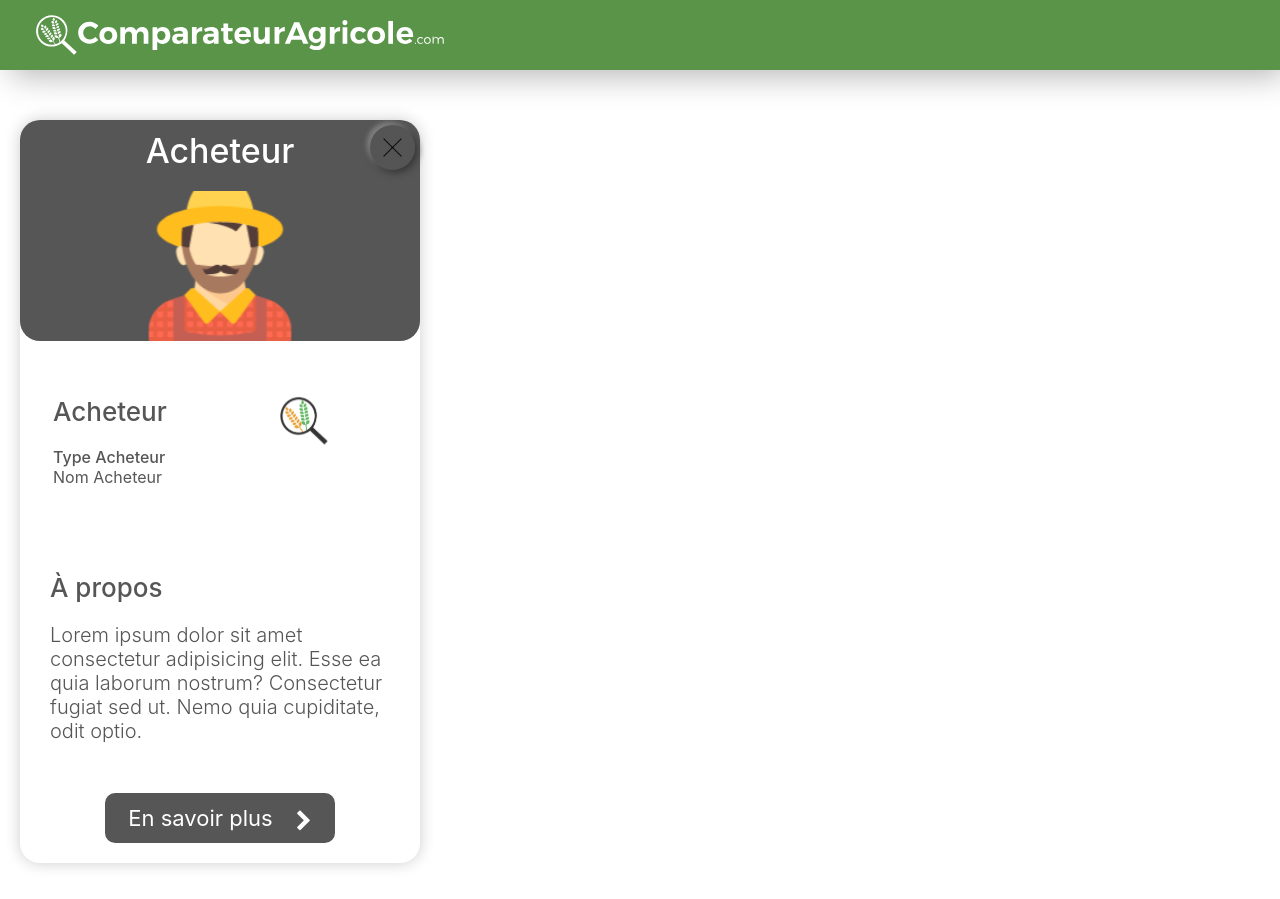
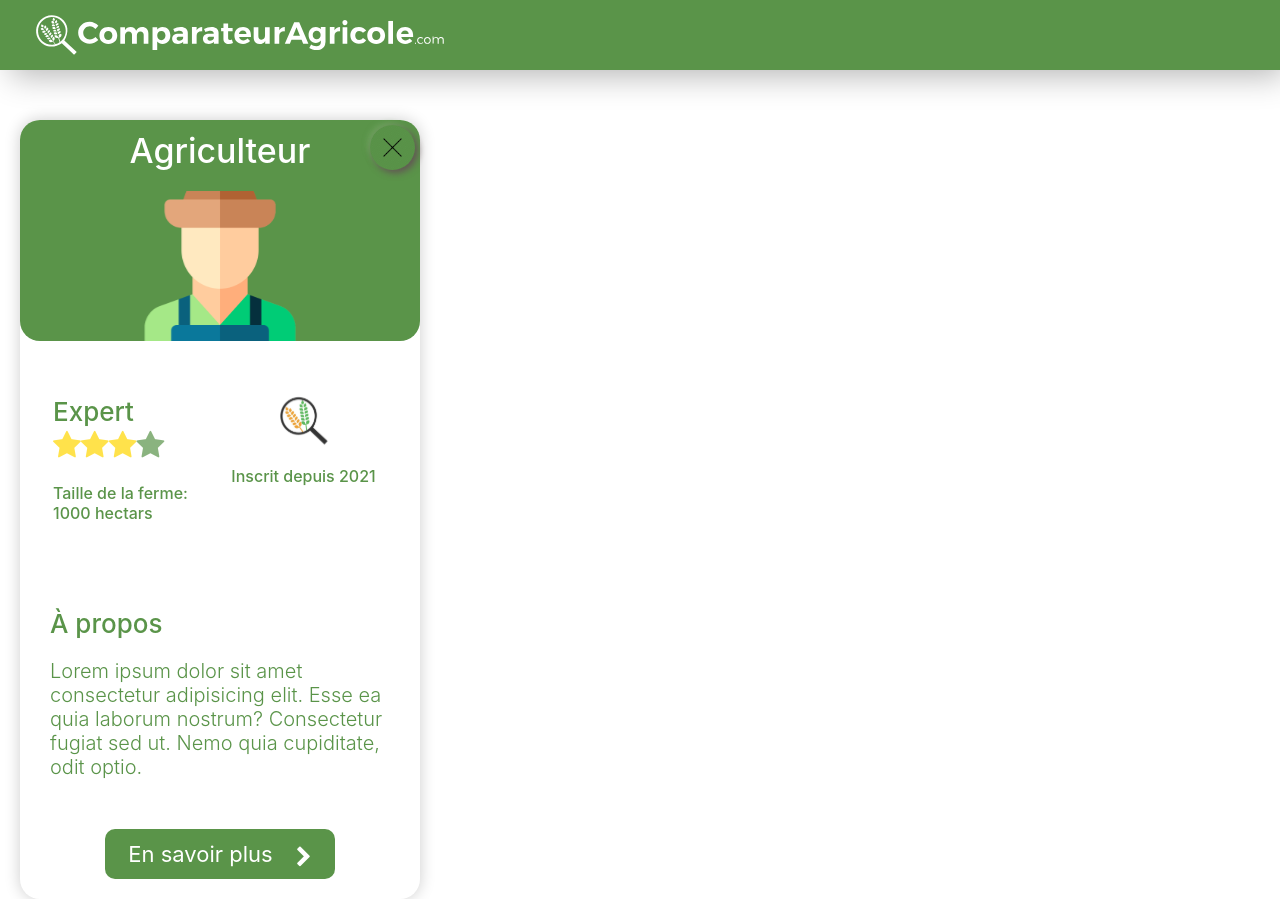
Before and after one commit to FlorentLem/front-hackathon-agricole, a React (Create React App) app: page / in a window 1280 px wide. Before the commit the page ends 863 px from the top, so only its background shows below. Built offline with nearby package versions, Linux system fonts and the light colour scheme.

Commit message:
finished selectedmarker

```diff
--- a/src/App.js
+++ b/src/App.js
@@ -4,13 +4,27 @@ import Header from "./components/elements/Header/Header";
 import SelectedMarker from "./components/elements/SelectedMarker/SelectedMarker";
 
 const App = () => {
+  const marker = [
+    {
+      Name: "oui",
+      role: false,
+      type: "marchand"
+    },
+    {
+      farmsize: 1000,
+      rate: "Expert",
+      role: true,
+      date: "2021"
+    }
+  ];
+
   return (
     <>
       <Header />
       <Router>
         <Switch>
           <Route exact path="/">
-            <SelectedMarker role={false} />
+            <SelectedMarker marker={marker[1]} />
           </Route>
         </Switch>
       </Router>
--- a/src/components/elements/SelectedMarker/SelectedMarker.jsx
+++ b/src/components/elements/SelectedMarker/SelectedMarker.jsx
@@ -1,115 +1,10 @@
 import React from "react";
-import agri from "./assets/agriculteur.svg";
-import ach from "./assets/acheteur.svg";
-import cross from "./assets/cross.png";
-import logo from "./assets/logo.svg";
+import SelectedMarkerAgri from "./SelectedMarkerAgri";
+import SelectedMarkerAch from "./SelectedMarkerAch";
 import "./SelectedMarker.scss";
 
-const SelectedMarker = ({ role }) => {
-  return (
-    <div className="selectedMarker__container">
-      <div
-        className="selectedMarker__head"
-        style={{
-          backgroundColor: role ? "#5a9449" : "#565656",
-        }}
-      >
-        <div
-          className="selectedMarker__closeMenu"
-          style={{
-            backgroundImage: `url(${cross})`,
-            boxShadow: role
-              ? "3px 3px 7px #635555, -3px -3px 5px #7dad6e85"
-              : "3px 3px 7px #383838, -3px -3px 5px #b1b1b185",
-          }}
-        />
-        <h2>{role ? "Agriculteur" : "Acheteur"}</h2>
-        <div
-          className="selectedMarker__img"
-          style={{
-            backgroundImage: role ? `url(${agri})` : `url(${ach})`,
-          }}
-        />
-      </div>
-      <div className="selectedMarker__main">
-        <div
-          className="selectedMarker__mainFirst"
-          style={{
-            color: role ? "#5a9449" : "#565656",
-          }}
-        >
-          <div className="selectedMarker__rate">
-            {role ? (
-              <>
-                <h3>Expert</h3>
-                <div className="selectedMarker__stars">
-                  <span className="fa fa-star checked"></span>
-                  <span className="fa fa-star checked"></span>
-                  <span className="fa fa-star checked"></span>
-                  <span className="fa fa-star"></span>
-                </div>
-                <p>Taille de la ferme: 1000 hectars</p>
-              </>
-            ) : (
-              <>
-                <h3>Acheteur</h3>
-                <p>Type Acheteur</p>
-                <span>Nom Acheteur</span>
-              </>
-            )}
-          </div>
-          <div
-            className="selectedMarker__date"
-            style={{
-              color: role ? "#5a9449" : "#565656",
-            }}
-          >
-            {role ? (
-              <>
-                <div
-                  className="selectedMarker__logo"
-                  style={{
-                    backgroundImage: `url(${logo})`,
-                  }}
-                />
-                <p>Inscrit depuis 2021</p>
-              </>
-            ) : (
-              <>
-                <div
-                  className="selectedMarker__logo"
-                  style={{
-                    backgroundImage: `url(${logo})`,
-                  }}
-                />
-              </>
-            )}
-          </div>
-        </div>
-        <div
-          className="selectedMarker__about"
-          style={{
-            color: role ? "#5a9449" : "#565656",
-          }}
-        >
-          <h3>À propos</h3>
-          <p>
-            Lorem ipsum dolor sit amet consectetur adipisicing elit. Esse ea
-            quia laborum nostrum? Consectetur fugiat sed ut. Nemo quia
-            cupiditate, odit optio.
-          </p>
-        </div>
-        <button
-          className="selectedMarker__buttonAccess"
-          style={{
-            backgroundColor: role ? "#5a9449" : "#565656",
-          }}
-        >
-          En savoir plus <i class="fa fa-chevron-right" aria-hidden="true"></i>
-        </button>
-      </div>
-    </div>
-  );
+const SelectedMarker = ({ marker }) => {
+  return <>{marker.role ? <SelectedMarkerAgri marker={marker} /> : <SelectedMarkerAch marker={marker} />}</>;
 };
 
 export default SelectedMarker;
--- a/src/components/elements/SelectedMarker/SelectedMarker.scss
+++ b/src/components/elements/SelectedMarker/SelectedMarker.scss
@@ -43,7 +43,6 @@
     width: 45px;
     height: 45px;
     border-radius: 50%;
-    // box-shadow: 3px 3px 7px #383838, -3px -3px 5px #b1b1b185;
     cursor: pointer;
   }
   &__main {
@@ -62,7 +61,6 @@
     backdrop-filter: blur(2px);
     border-radius: 20px;
     width: 96%;
-    // color: #5a9449;
 
     h3 {
       font-weight: 500;
@@ -91,7 +89,6 @@
     align-items: center;
     p {
       font-size: 16px;
-    //   color: #5a9449;
       font-weight: 500;
     }
   }
--- /dev/null
+++ b/src/components/elements/SelectedMarker/SelectedMarkerAch.jsx
@@ -0,0 +1,87 @@
+import React from "react";
+import ach from "./assets/acheteur.svg";
+import cross from "./assets/cross.png";
+import logo from "./assets/logo.svg";
+import "./SelectedMarker.scss";
+
+const SelectedMarkerAch = ({marker}) => {
+  return (
+    <div className="selectedMarker__container">
+      <div
+        className="selectedMarker__head"
+        style={{
+          backgroundColor: "#565656",
+        }}
+      >
+        <div
+          className="selectedMarker__closeMenu"
+          style={{
+            backgroundImage: `url(${cross})`,
+            boxShadow: "3px 3px 7px #383838, -3px -3px 5px #b1b1b185",
+          }}
+        />
+        <h2>Acheteur</h2>
+        <div
+          className="selectedMarker__img"
+          style={{
+            backgroundImage: `url(${ach})`,
+          }}
+        />
+      </div>
+      <div className="selectedMarker__main">
+        <div
+          className="selectedMarker__mainFirst"
+          style={{
+            color: "#565656",
+          }}
+        >
+          <div className="selectedMarker__rate">
+            <>
+              <h3>Acheteur</h3>
+              <p>{marker.type}</p>
+              <span>{marker.name}</span>
+            </>
+          </div>
+          <div
+            className="selectedMarker__date"
+            style={{
+              color: "#565656",
+            }}
+          >
+            <>
+              <div
+                className="selectedMarker__logo"
+                style={{
+                  backgroundImage: `url(${logo})`,
+                }}
+              />
+            </>
+          </div>
+        </div>
+        <div
+          className="selectedMarker__about"
+          style={{
+            color: "#565656",
+          }}
+        >
+          <h3>À propos</h3>
+          <p>
+            Lorem ipsum dolor sit amet consectetur adipisicing elit. Esse ea
+            quia laborum nostrum? Consectetur fugiat sed ut. Nemo quia
+            cupiditate, odit optio.
+          </p>
+        </div>
+        <button
+          className="selectedMarker__buttonAccess"
+          style={{
+            backgroundColor: "#565656",
+          }}
+        >
+          En savoir plus <i className="fa fa-chevron-right" aria-hidden="true"></i>
+        </button>
+      </div>
+    </div>
+  );
+};
+
+export default SelectedMarkerAch;
--- /dev/null
+++ b/src/components/elements/SelectedMarker/SelectedMarkerAgri.jsx
@@ -0,0 +1,94 @@
+import React from "react";
+import agri from "./assets/agriculteur.svg";
+import cross from "./assets/cross.png";
+import logo from "./assets/logo.svg";
+import "./SelectedMarker.scss";
+
+
+const SelectedMarkerAgri = ({marker}) => {
+  return (
+    <div className="selectedMarker__container">
+      <div
+        className="selectedMarker__head"
+        style={{
+          backgroundColor: "#5a9449",
+        }}
+      >
+        <div
+          className="selectedMarker__closeMenu"
+          style={{
+            backgroundImage: `url(${cross})`,
+            boxShadow: "3px 3px 7px #635555, -3px -3px 5px #7dad6e85",
+          }}
+        />
+        <h2>Agriculteur</h2>
+        <div
+          className="selectedMarker__img"
+          style={{
+            backgroundImage: `url(${agri})`,
+          }}
+        />
+      </div>
+      <div className="selectedMarker__main">
+        <div
+          className="selectedMarker__mainFirst"
+          style={{
+            color: "#5a9449",
+          }}
+        >
+          <div className="selectedMarker__rate">
+            <>
+              <h3>{marker.rate}</h3>
+              <div className="selectedMarker__stars">
+                <span className="fa fa-star checked"></span>
+                <span className="fa fa-star checked"></span>
+                <span className="fa fa-star checked"></span>
+                <span className="fa fa-star"></span>
+              </div>
+              <p>Taille de la ferme: {marker.farmsize} hectars</p>
+            </>
+          </div>
+          <div
+            className="selectedMarker__date"
+            style={{
+              color: "#5a9449",
+            }}
+          >
+            <>
+              <div
+                className="selectedMarker__logo"
+                style={{
+                  backgroundImage: `url(${logo})`,
+                }}
+              />
+              <p>Inscrit depuis {marker.date}</p>
+            </>
+          </div>
+        </div>
+        <div
+          className="selectedMarker__about"
+          style={{
+            color: "#5a9449",
+          }}
+        >
+          <h3>À propos</h3>
+          <p>
+            Lorem ipsum dolor sit amet consectetur adipisicing elit. Esse ea
+            quia laborum nostrum? Consectetur fugiat sed ut. Nemo quia
+            cupiditate, odit optio.
+          </p>
+        </div>
+        <button
+          className="selectedMarker__buttonAccess"
+          style={{
+            backgroundColor: "#5a9449",
+          }}
+        >
+          En savoir plus <i className="fa fa-chevron-right" aria-hidden="true"></i>
+        </button>
+      </div>
+    </div>
+  );
+};
+
+export default SelectedMarkerAgri;
```
Also changed, not shown: 1 other file (tests, documents, lock files or other folders).
